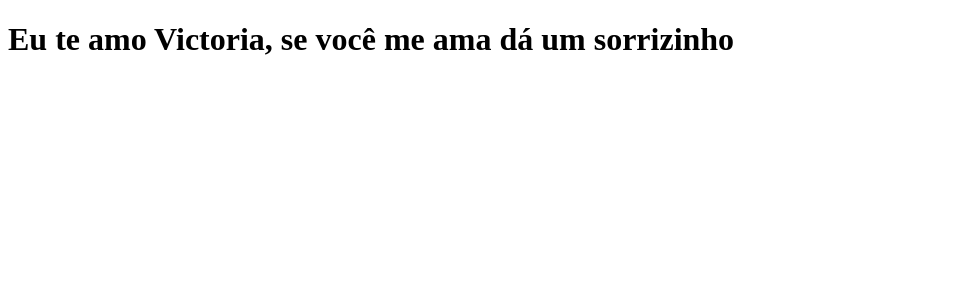
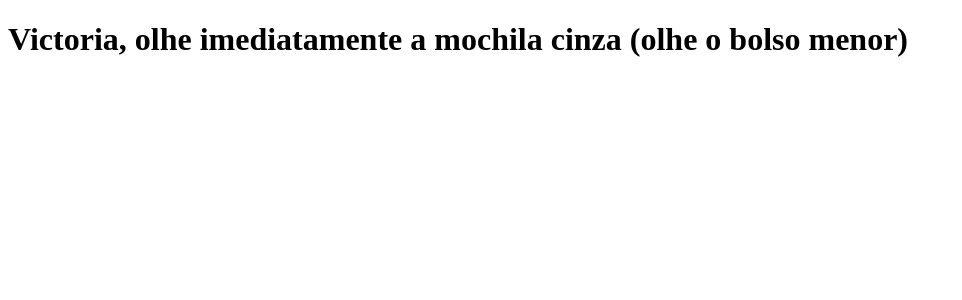
Before and after one commit to leonardo-cabral67/clone-tabnews, a Next.js app: page / in a window 1280 px wide. Shown: the top 300 px of the page, without its empty margins (0-962 px from the left). Built offline with nearby package versions, Linux system fonts and the light colour scheme.

Commit message:
fix: change message

```diff
--- a/pages/index.js
+++ b/pages/index.js
@@ -1,3 +1,3 @@
 export default function HomePage() {
-    return <h1>Eu te amo Victoria, se você me ama dá um sorrizinho</h1>
+    return <h1>Victoria, olhe imediatamente a mochila cinza (olhe o bolso menor)</h1>
 }
```
